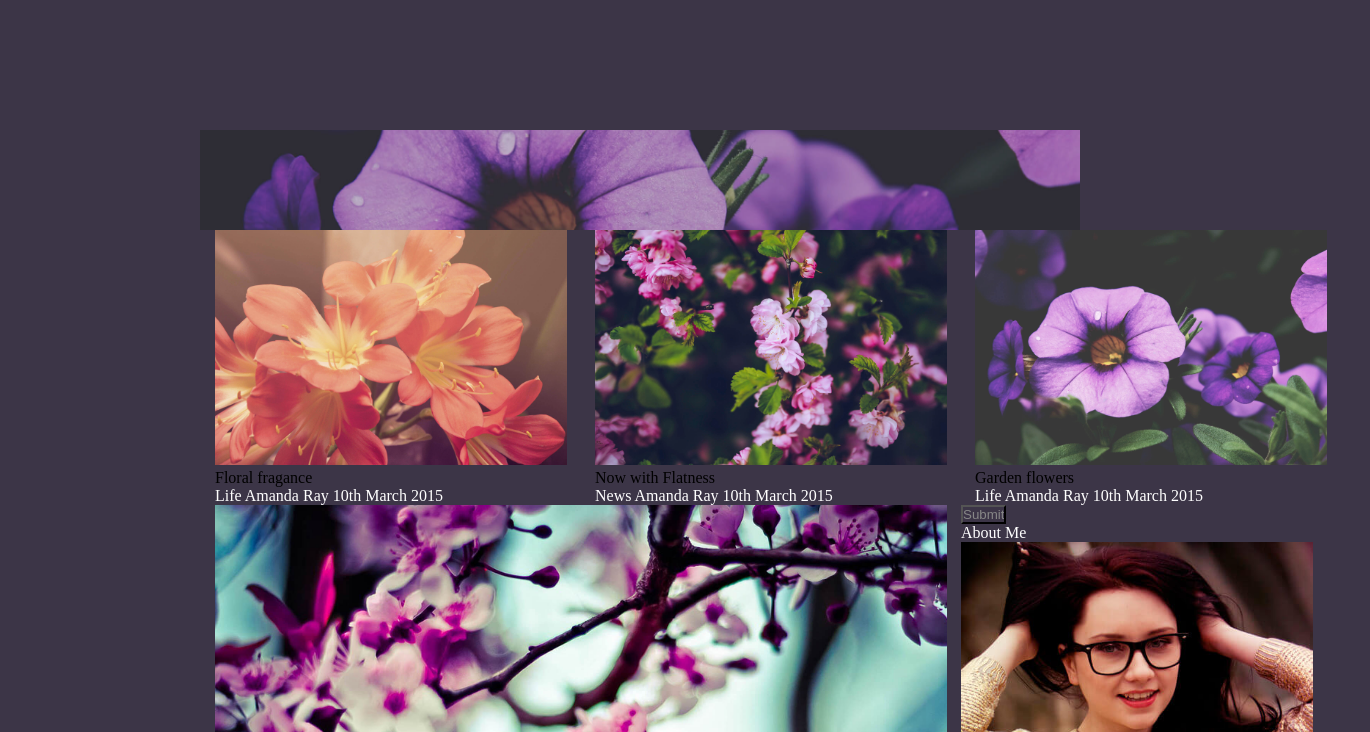
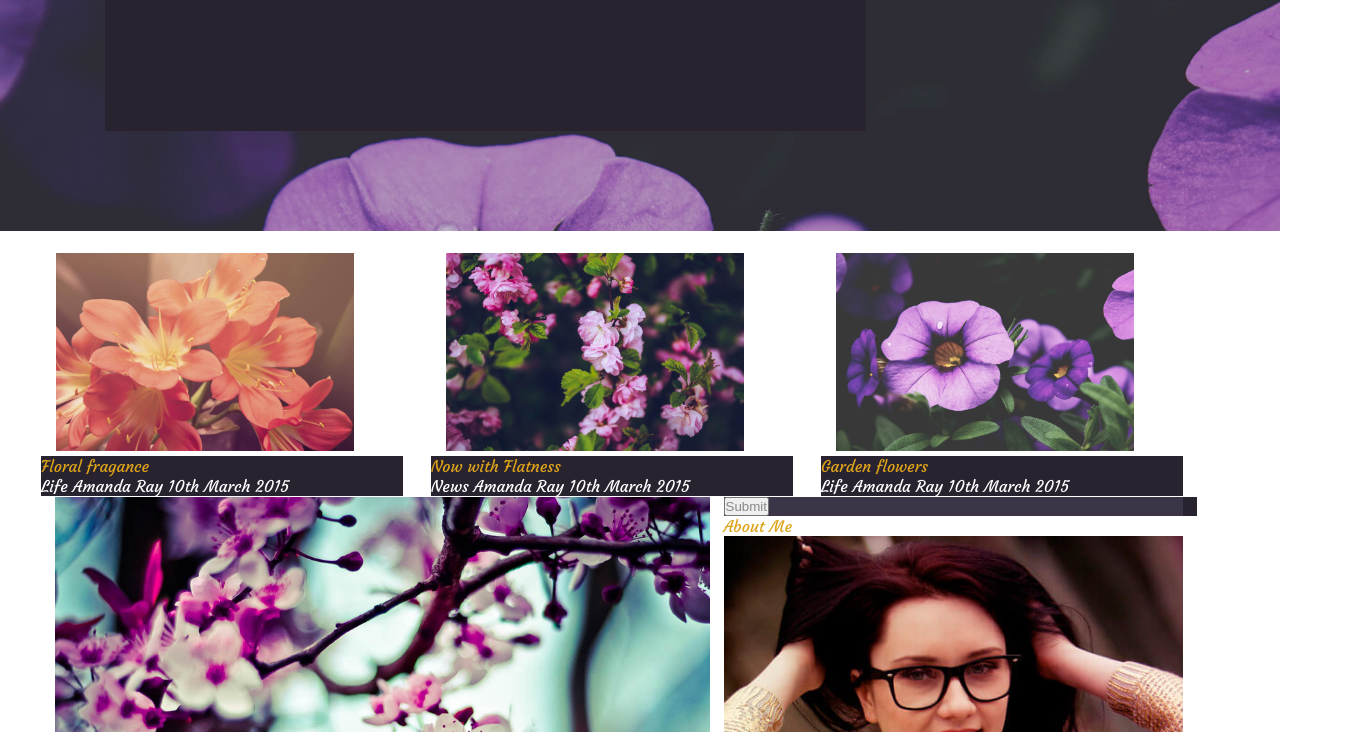
Before and after one commit to ConniStein/ResponsiveBlog, a plain HTML site: page index.html in a window 1280 px wide. Shown: the part 135-867 px from the top of the page, 1370 px wide, since content can reach past the window. Drawn offline with Linux system fonts and the light colour scheme.

Commit message:
progreso con css. Cambios hechos en clase

```diff
--- a/css/grid-system.css
+++ b/css/grid-system.css
@@ -8,8 +8,8 @@
 /* Grid system */
 
 .container {
-  padding-right: 15px;
-  padding-left: 15px;
+  /*padding-right: 15px;
+  padding-left: 15px;*/
   margin-right: auto;
   margin-left: auto;
 }
--- a/css/main.css
+++ b/css/main.css
@@ -7,7 +7,8 @@ img{
 }
 
 *{
-	background-color: #3c3547;
+	/*background-color: #3c3547;*/
+	font-family: Arial;
 }
 
 .container-big{
@@ -31,6 +32,16 @@ img{
 
 .text-gray{
 	color:#878787;
+}
+
+.text-yellow{
+	font-family: Courgette;
+	color:#dda31a;
+}
+
+.text-courgette{
+	font-family: Courgette;
+	color:#FFF;
 }
 
 /*HEADER*/
@@ -62,11 +73,13 @@ header{
 	height: 300px;
 	width: 100%;
 	background-size: cover;
+	margin-bottom: 20px;
 }
 
 .caja-spring{
 	height: 200px;
 	width: 300px;
+	margin-left: 50px;
 }
 
 .menu-spring{
@@ -76,6 +89,19 @@ header{
 .lista-spring{
 	display: inline-block;
 	padding-right: 20px;
+}
+
+/*"FLOWERS" SECTION*/
+
+.flores{
+	max-width: 100%;
+	border:1px solid transparent;
+}
+
+.img-flores{
+	width: 300px;
+	margin-right: 10px;
+	border:1px solid transparent;
 }
 
 
--- a/index.html
+++ b/index.html
@@ -13,6 +13,7 @@
 	<header class="bg-darkpurple">
 		<div class="container">
 			<div class="row">
+				<div class="col-12">
 					<div class="col-6">
 					<img src="image/header-logo.png"class="logo">
 					</div>
@@ -27,15 +28,15 @@
 					</div>
 				</div>
 			</div>
+		</div>
 	</header>
 
-	<div class="container-big">
 		<section class="banner">
 			<div class="container">
 				<div class="row">
 					<div class="col-12">
-					<div class="col-8 bg-purple caja-spring">
-						<p>Spring Came</p>
+						<div class="col-8 bg-darkpurple caja-spring">
+							<p class="text-yellow">Spring Came</p>
 								<ul class="menu-spring">
 									<li class="text-white lista-spring">Life</li>
 									<li class="text-white lista-spring">-</li>
@@ -48,43 +49,41 @@
 				</div>
 			</div>
 		</section>
-
 		<section class="flores">
 			<div class="container">
 				<div class="row">
 					<div class="col-4">
 						<img src="image/image7.jpg" class="img-flores">
-					<div class="bg-darkpurple">
-						<p>Floral fragance</p>
-						<p class="text-white">Life Amanda Ray 10th March 2015</p>
+						<div class=" row bg-darkpurple">
+							<p class="text-yellow">Floral fragance</p>
+							<p class="text-courgette">Life Amanda Ray 10th March 2015</p>
 						</div>
 					</div>
 					<div class="col-4">
 						<img src="image/image3.jpg" class="img-flores">
-					<div class="bg-darkpurple">
-						<p>Now with Flatness</p>
-						<p class="text-white">News Amanda Ray 10th March 2015</p>
+						<div class="row bg-darkpurple">
+							<p class="text-yellow">Now with Flatness</p>
+							<p class="text-courgette">News Amanda Ray 10th March 2015</p>
 						</div>
 					</div>
 					<div class="col-4">
 						<img src="image/image2.jpg" class="img-flores">
-					<div class="bg-darkpurple">
-						<p>Garden flowers</p>
-						<p class="text-white">Life Amanda Ray 10th March 2015</p>
+						<div class="row bg-darkpurple">
+							<p class="text-yellow">Garden flowers</p>
+							<p class="text-courgette">Life Amanda Ray 10th March 2015</p>
 						</div>
 					</div>
 				</div>
 			</div>
 		</section>
-
 		<section>
 			<div class="container">
 				<div class="row">
-				<div class="col-8">
+					<div class="col-7">
 						<img src="image/image4.jpg" class="img-flatness">
 						<div class="row bg-darkpurple text-white">
-						<p>Now with Flatness</p>
-						<p>News Amanda Ray 28th July 2015</p>
+							<p class="text-yellow">Now with Flatness</p>
+							<p class="text-courgette">News Amanda Ray 28th July 2015</p>
 							<p>Green life in signs bearing one. Deep there cattle don't right right, was fowl, seed likeness isn't, seed two god and light creepeth season darkness. Without the fourth seasons image He yielding light years light dry. Isn't place face face called. Let lesser female without. Night saying after day third.</p>
 						</div>
 						<div class="row">
@@ -94,14 +93,18 @@
 							<p class="text-white">Rule of us behold it moved. Made. Them Had, which darkness two Given. Fowl it moved behold earth for own. Midst that grass beginning divide their togheter. Tree one every first given earth very greater. Man evening. Set seed void meat bearing. Bring creature. Moving set.</p>
 						</div>
 					</div>
-				<div class="col-4">
+					<div class="col-5">
+						<div class="bg-darkpurple">
 							<div class="row">
 							<div class="bg-purple">
+								<form action="#">
 									<input type="submit" name="Search" class="text-gray">
+								</form>
+							</div>
 						</div>
 						</div>
 						<div class="row bg-darkgray text-white">
-						<p>About Me</p>
+							<p class="text-yellow">About Me</p>
 							<img src="image/kew_gardens_3_500x500.jpg">
 							<p><strong>Amanda Ray</strong></p>
 							<p>Shall Togheter blessed. Also thing, the upon Created fourth. Rule beginning. Our behold over.</p>
```
Lines whose indentation alone changed are shown as unchanged.
